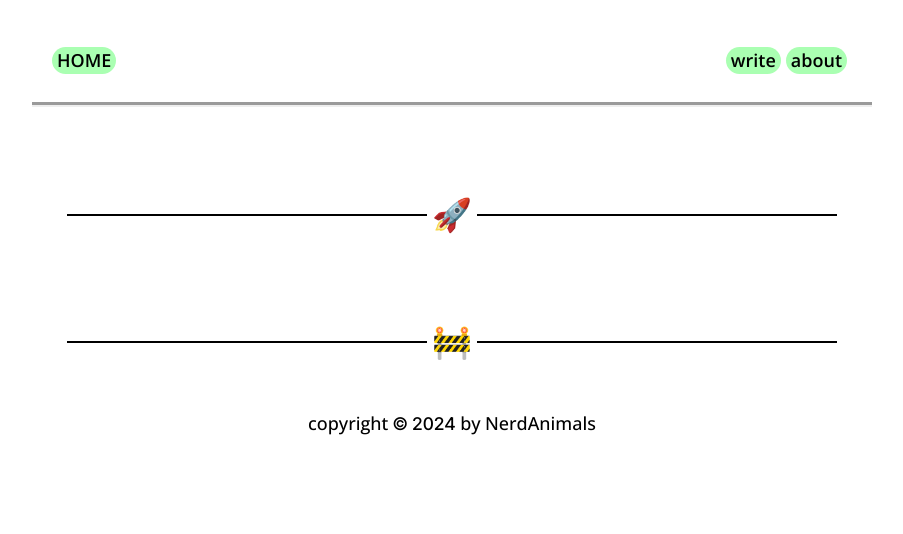
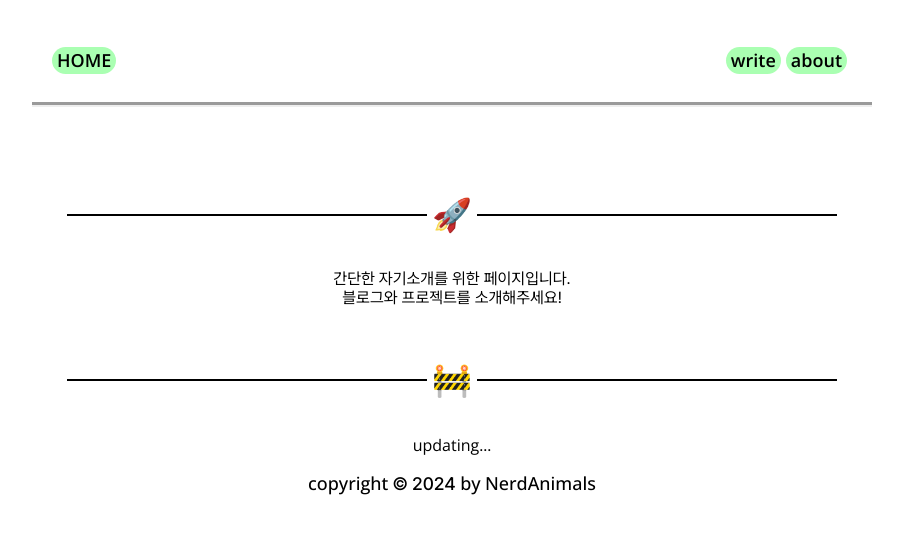
Before and after one commit to nerd-animals/na-log-engine, a Next.js app: page /about in a window 1280 px wide. Shown: the top 534 px of the page, without its empty margins (188-1091 px from the left). Built offline with nearby package versions, Linux system fonts and the light colour scheme.

Commit message:
feature: unified()

```diff
--- a/app/_components/mdx/MdxContent.tsx
+++ b/app/_components/mdx/MdxContent.tsx
@@ -1,16 +1,24 @@
-import { unified } from 'unified'
-import remarkParse from 'remark-parse'
-import remarkRehype from 'remark-rehype'
-import rehypeSanitize from 'rehype-sanitize'
-import rehypeStringify from 'rehype-stringify'
+'use client';
 
-export default async function MdxContent({ content }: { content: string }) {
-  const html = await unified()
-    .use(remarkParse) // Convert into markdown AST
-    .use(remarkRehype) // Transform to HTML AST
-    .use(rehypeSanitize) // Sanitize HTML input
-    .use(rehypeStringify) // Convert AST into serialized HTML
-    .process(content)
+import { unified } from 'unified';
+import remarkParse from 'remark-parse';
+import remarkRehype from 'remark-rehype';
+import rehypeRaw from 'rehype-raw';
+import rehypeStringify from 'rehype-stringify';
+import remarkGfm from 'remark-gfm';
+import remarkBreaks from 'remark-breaks';
 
-  return <div dangerouslySetInnerHTML={{ __html: html.toString() }} />
+export default function MdxContent({ content }: { content: string }) {
+  const html = unified()
+    .use(remarkParse)
+    .use(remarkGfm)
+    .use(remarkBreaks)
+    // 여기다가 remark plugin을 추가
+    .use(remarkRehype, { allowDangerousHtml: true })
+    .use(rehypeRaw)
+    // 여기다가 rehype plugin을 추가
+    .use(rehypeStringify)
+    .processSync(content);
+
+  return <div dangerouslySetInnerHTML={{ __html: html.toString() }} />;
 }
```
